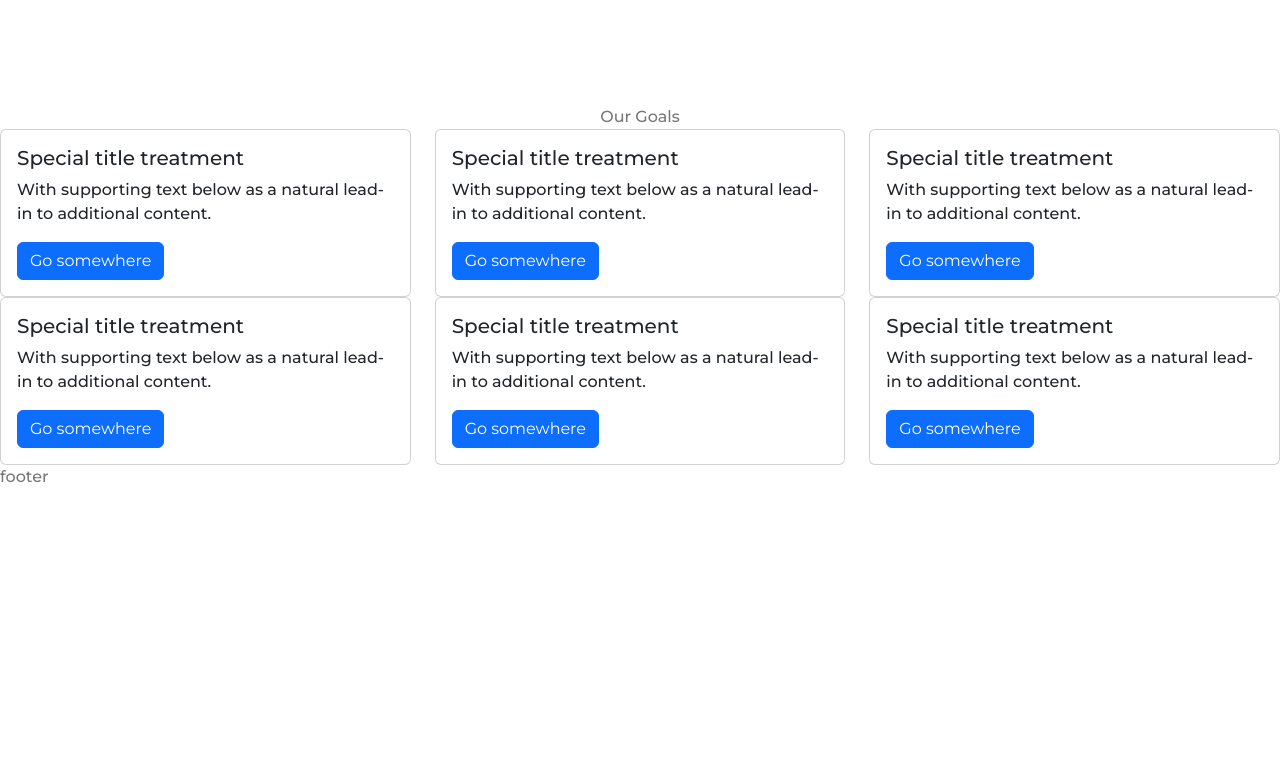
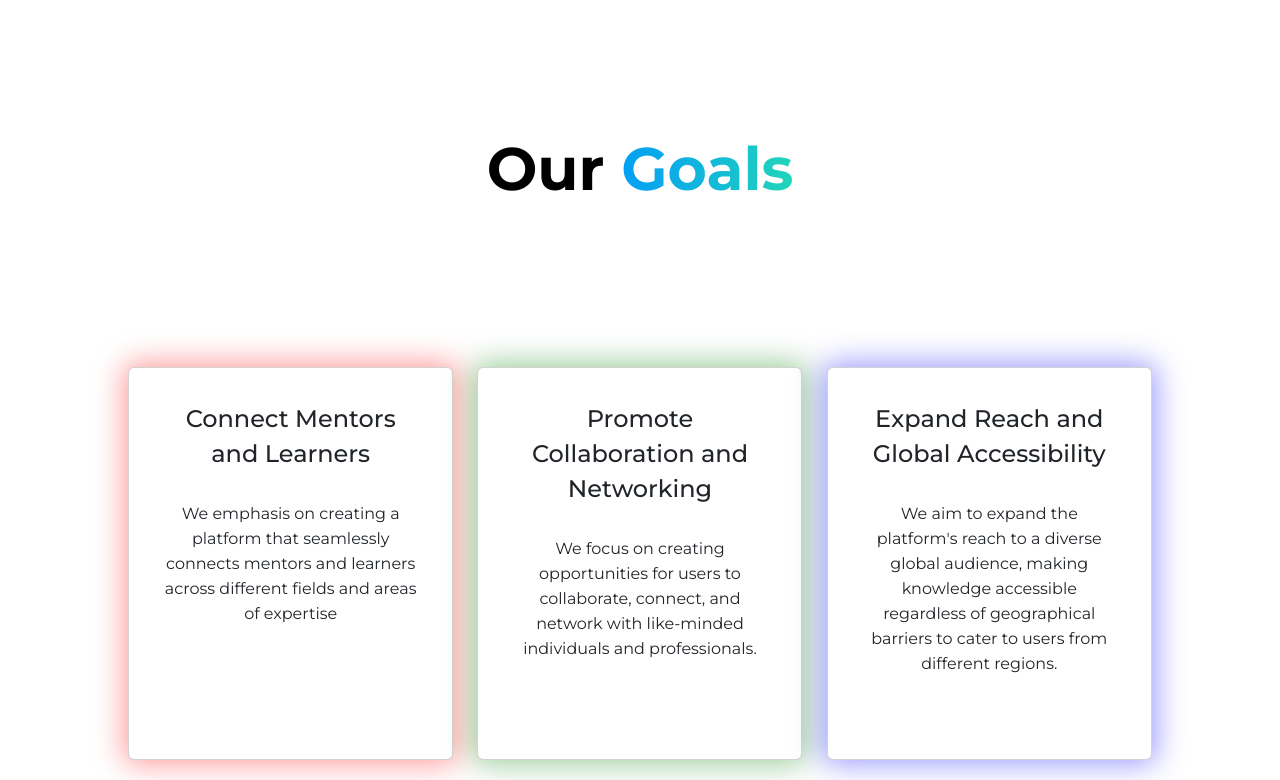
Before and after one commit to Gaurav-Verma07/while, a Next.js app: page / in a window 1280 px wide. Shown: the part 3200-3980 px from the top of the page. Before the commit the page ends 3689 px from the top, so only its background shows below. Built offline with nearby package versions, Linux system fonts and the light colour scheme.

Commit message:
goal section added

```diff
--- a/components/Goals/Goals.module.css
+++ b/components/Goals/Goals.module.css
@@ -0,0 +1,93 @@
+.heading {
+    font-size: 35px;
+    font-weight: 600;
+    color: black;
+    margin: 10%;
+  }
+
+.row{
+  display: flex;
+  justify-content: center;
+  flex-direction: column;
+
+}
+
+.cardcontainer{
+  text-align: center;
+  margin: 60px auto;
+  width: auto;
+}
+
+.cardBody{
+  padding: 10%;
+}
+
+.card1{
+  box-shadow: 0px 0px 30px 4px rgba(255, 0, 0, 0.40);
+  width: 325px;
+  height: 393px;
+}
+
+.card2{
+  box-shadow: 0px 0px 30px 4px rgba(0, 128, 0, 0.40);
+  width: 325px;
+  height: 393px;
+}
+
+.card3{
+  box-shadow: 0px 0px 30px 4px rgba(0, 0, 255, 0.40);
+  width: 325px;
+  height: 393px;
+}
+
+.card4{
+  box-shadow: 0px 0px 30px 4px rgba(128, 0, 128, 0.40);
+  width: 325px;
+  height: 393px;
+}
+
+.card5{
+  box-shadow: 0px 0px 30px 4px rgba(0, 128, 128, 0.40);
+  width: 325px;
+  height: 393px;
+}
+
+.card6{
+  box-shadow: 0px 0px 30px 4px rgba(255, 0, 0, 0.40);
+   width: 325px;
+  height: 393px;
+}
+
+.cardTitle{
+  font-size: 24px;
+  font-weight: 500;
+  line-height: 35px;
+  margin-bottom: 30px;
+}
+
+.cardText{
+  font-size: 16px;
+  font-style: normal;
+  font-weight: 400;
+  line-height: 25px;
+}
+
+  @media (min-width: 600px) {
+    .heading {
+      font-size: 60px;
+      font-weight: 700;
+    }
+
+    .container{
+      margin: 10%;
+    }
+    .row{
+      flex-direction: row;
+    }
+    .cardText{
+      font-size: 16px;
+      font-style: normal;
+      font-weight: 400;
+      line-height: 25px;
+    }
+  }
--- a/components/Goals/Goals.tsx
+++ b/components/Goals/Goals.tsx
@@ -3,60 +3,49 @@ import classes from "./Goals.module.css"
 
 const Goals = () => {
     return (
-    <section>
-    <center>Our Goals</center>
-    <div className="row">
-    <div className=" col-lg-4 col-md-6 col-md-12">
-      <div className="card">
-        <div className="card-body">
-          <h5 className="card-title">Special title treatment</h5>
-          <p className="card-text">With supporting text below as a natural lead-in to additional content.</p>
-          <a href="#" className="btn btn-primary">Go somewhere</a>
+    <section className={classes.container}>
+    <h1 className={classes.heading}>
+        <center>
+          Our <span className="gradient">Goals</span>
+        </center>
+    </h1>
+    <div className={clsx(classes.row , "row")}>
+    <div className={clsx(classes.cardcontainer , "col-lg-4 col-md-6 col-md-12")}>
+      <div className={clsx(classes.card1 , "card")}>
+        <div className={clsx(classes.cardBody ,"card-body")}>
+          <h5 className={clsx(classes.cardTitle , "card-title")}>Connect Mentors and Learners</h5>
+          <p className={clsx(classes.cardText , "card-text")}>We emphasis on creating a platform that seamlessly connects mentors and learners across different fields and areas of expertise </p>
         </div>
       </div>
     </div>
-    <div className={clsx(" col-lg-4 col-md-6 col-md-12", classes.box)}>
-      <div className="card">
-        <div className="card-body">
-          <h5 className="card-title">Special title treatment</h5>
-          <p className="card-text">With supporting text below as a natural lead-in to additional content.</p>
-          <a href="#" className="btn btn-primary">Go somewhere</a>
+    <div className={clsx(" col-lg-4 col-md-6 col-md-12", classes.cardcontainer)}>
+      <div className={clsx(classes.card2 , "card")}>
+        <div className={clsx(classes.cardBody , "card-body")}>
+          <h5 className={clsx(classes.cardTitle , "card-title")}>Promote Collaboration and Networking</h5>
+          <p className={clsx(classes.cardText , "card-text")}>We focus on creating opportunities for users to collaborate, connect, and network with like-minded individuals and professionals.</p></div>
+      </div>
+    </div>
+    <div className={clsx(classes.cardcontainer , "col-lg-4 col-md-6 col-md-12")}>
+      <div className={clsx(classes.card3 ,"card")}>
+        <div className={clsx(classes.cardBody , "card-body")}>
+          <h5 className={clsx(classes.cardTitle , "card-title")}>Expand Reach and Global Accessibility</h5>
+          <p className={clsx(classes.cardText , "card-text")}>We aim to expand the platform's reach to a diverse global audience, making knowledge accessible regardless of geographical barriers to cater to users from different regions.</p>
         </div>
       </div>
     </div>
-    <div className=" col-lg-4 col-md-6 col-md-12">
-      <div className="card">
-        <div className="card-body">
-          <h5 className="card-title">Special title treatment</h5>
-          <p className="card-text">With supporting text below as a natural lead-in to additional content.</p>
-          <a href="#" className="btn btn-primary">Go somewhere</a>
+    <div className={clsx(classes.cardcontainer , "col-lg-4 col-md-6 col-md-12")}>
+      <div className={clsx(classes.card4 , "card")}>
+        <div className={clsx(classes.cardBody , "card-body")}>
+          <h5 className={clsx(classes.cardTitle , "card-title")}>Foster a Knowledge-Sharing Community</h5>
+          <p className={clsx(classes.cardText , "card-text")}>At While, we are building a vibrant and engaged community of users who are passionate about sharing knowledge and experiences by encourage users to contribute valuable content, insights, and expertise.</p>
         </div>
       </div>
     </div>
-    <div className=" col-lg-4 col-md-6 col-md-12">
-      <div className="card">
-        <div className="card-body">
-          <h5 className="card-title">Special title treatment</h5>
-          <p className="card-text">With supporting text below as a natural lead-in to additional content.</p>
-          <a href="#" className="btn btn-primary">Go somewhere</a>
-        </div>
-      </div>
-    </div>
-    <div className=" col-lg-4 col-md-6 col-md-12">
-      <div className="card">
-        <div className="card-body">
-          <h5 className="card-title">Special title treatment</h5>
-          <p className="card-text">With supporting text below as a natural lead-in to additional content.</p>
-          <a href="#" className="btn btn-primary">Go somewhere</a>
-        </div>
-      </div>
-    </div>
-    <div className=" col-lg-4 col-md-6 col-md-12">
-      <div className="card">
-        <div className="card-body">
-          <h5 className="card-title">Special title treatment</h5>
-          <p className="card-text">With supporting text below as a natural lead-in to additional content.</p>
-          <a href="#" className="btn btn-primary">Go somewhere</a>
+    <div className={clsx(classes.cardcontainer , "col-lg-4 col-md-6 col-md-12")}>
+      <div className={clsx(classes.card5,"card")}>
+        <div className={clsx(classes.cardBody , "card-body")}>
+          <h5 className={clsx(classes.cardTitle , "card-title")}>Ensure Quality and Credibility</h5>
+          <p className={clsx(classes.cardText , "card-text")}>We uphold high standards of content quality and accuracy through user verification processes and moderation. Implement rating systems and user feedback mechanisms</p>
         </div>
       </div>
     </div>
```
